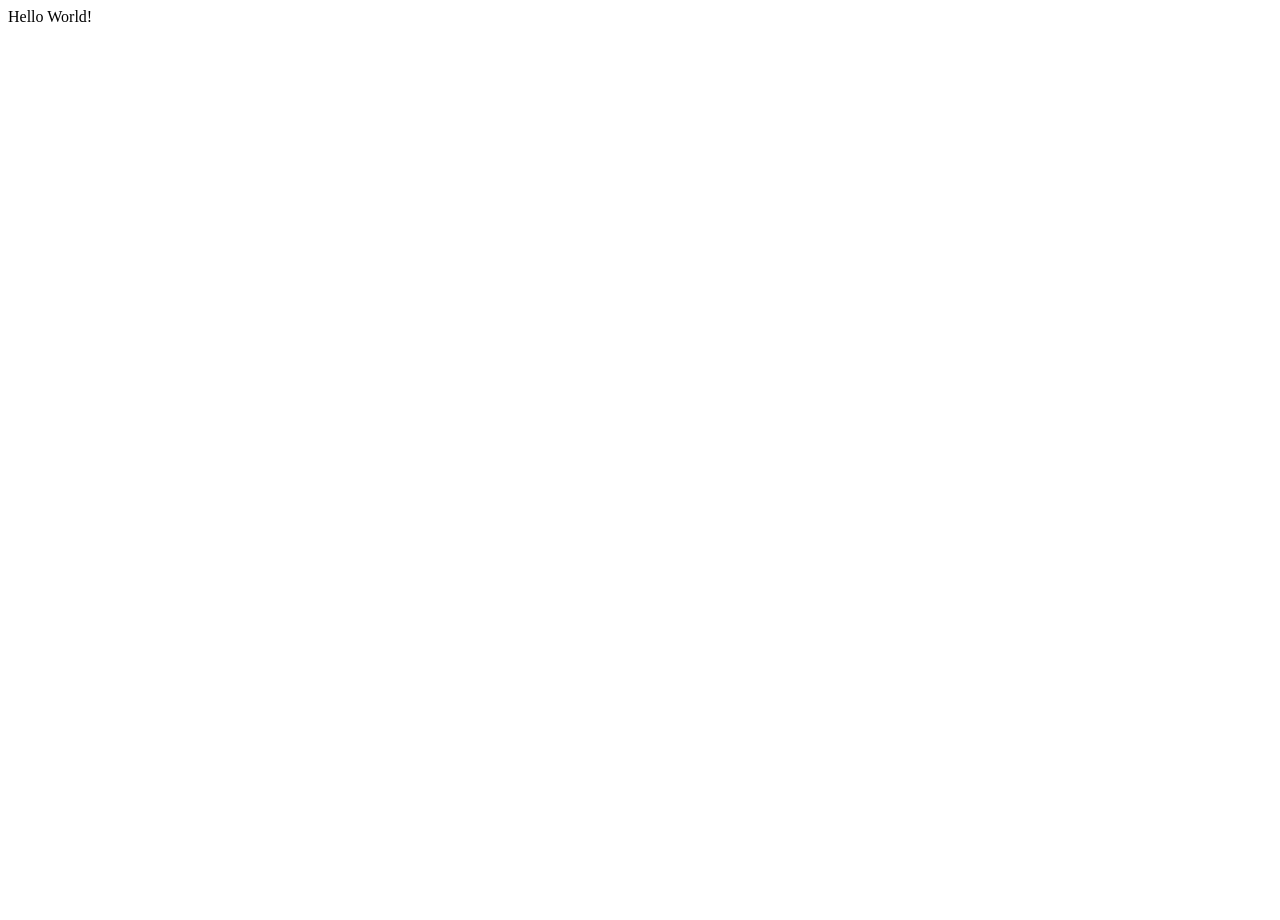
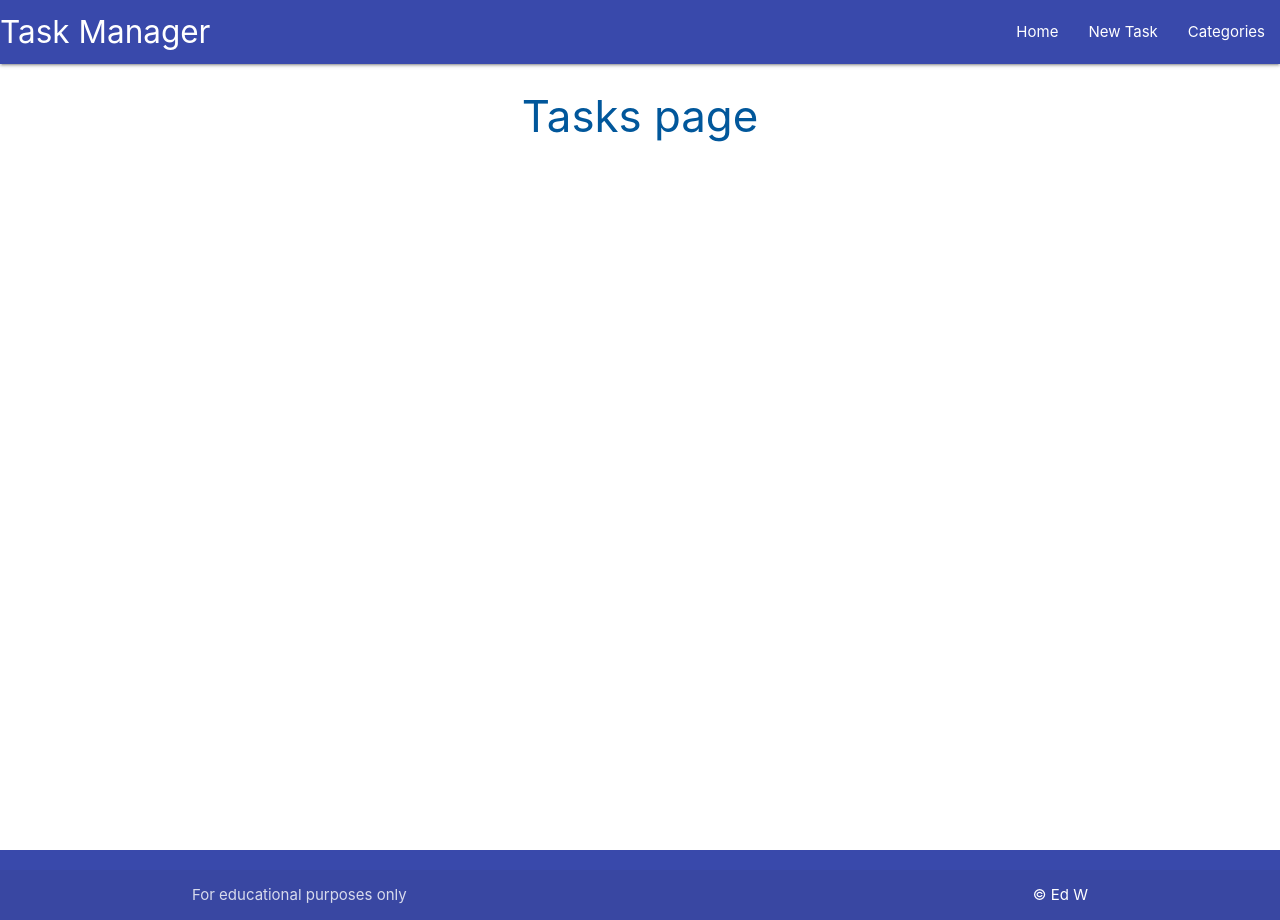
Before and after one commit to Ed-Whyatt/flask-sqlaachemy-task-manger, a Flask app: page / in a window 1280 px wide. Before the commit the page is almost empty. Run offline with Flask 2, Linux system fonts and the light colour scheme.

Commit message:
Add home page base and template inheritance

```diff
--- a/taskmanager/routes.py
+++ b/taskmanager/routes.py
@@ -5,4 +5,4 @@ from taskmanager.models import Category, Task
 
 @app.route("/")
 def home():
-    return render_template("base.html")
+    return render_template("tasks.html")
--- /dev/null
+++ b/taskmanager/static/css/style.css
@@ -0,0 +1,10 @@
+/* Meterialize sticky footer to stay at bottom of page */
+body {
+    display: flex;
+    min-height: 100vh;
+    flex-direction: column;
+  }
+
+  main {
+    flex: 1 0 auto;
+  }
--- /dev/null
+++ b/taskmanager/static/js/script.js
@@ -0,0 +1,5 @@
+document.addEventListener('DOMContentLoaded', function() {
+    // Sidenav initialization from Materialize
+    var sidenav = document.querySelectorAll('.sidenav');
+    M.Sidenav.init(sidenav);
+  });
--- a/taskmanager/templates/base.html
+++ b/taskmanager/templates/base.html
@@ -4,11 +4,61 @@
     <meta charset="UTF-8">
     <meta http-equiv="X-UA-Compatible" content="IE=edge">
     <meta name="viewport" content="width=device-width, initial-scale=1.0">
+
+    <!-- Font-awesome 5.15 -->
+    <link rel="stylesheet" href="https://cdnjs.cloudflare.com/ajax/libs/font-awesome/5.15.3/css/all.min.css" integrity="sha512-iBBXm8fW90+nuLcSKlbmrPcLa0OT92xO1BIsZ+ywDWZCvqsWgccV3gFoRBv0z+8dLJgyAHIhR35VZc2oM/gI1w==" crossorigin="anonymous" referrerpolicy="no-referrer" />
+
+    <!-- Materialize library Compiled and minified CSS CDN -->
+    <link rel="stylesheet" href="https://cdnjs.cloudflare.com/ajax/libs/materialize/1.0.0/css/materialize.min.css" type="text/css">
+
+    <!-- Taskmaster css -->
+    <link rel="stylesheet" href="{{ url_for('static', filename='css/style.css') }}" type="text/css">
     <title>Task Manager</title>
 </head>
 <body>
 
-    Hello World!
+    <header>
+        <!-- Nav bar from Materialize -->
+        <nav class="indigo darken-1">
+            <div class="nav-wrapper">
+              <a href="{{ url_for('home') }}" class="brand-logo">Task Manager</a>
+              <a href="#" data-target="mobile-demo" class="sidenav-trigger"><i class="fa fa-bars"></i></a>
+              <ul class="right hide-on-med-and-down">
+                <li><a href="{{ url_for('home') }}">Home</a></li>
+                <li><a href="">New Task</a></li>
+                <li><a href="">Categories</a></li>
+              </ul>
+            </div>
+          </nav>
+
+          <ul class="sidenav" id="mobile-demo">
+            <li><a href="{{ url_for('home') }}">Home</a></li>
+            <li><a href="">New Task</a></li>
+            <li><a href="">Categories</a></li>
+          </ul>
+          <!-- End of nav bar -->
+    </header>
+
+    <main class="container">
+        {% block content %}
+        {% endblock %}
+    </main>
+
+    <!-- footer from Materialize -->
+    <footer class="page-footer indigo darken-1">
+        <div class="footer-copyright">
+          <div class="container">
+          For educational purposes only
+          <a class="white-text right" href="https:/codeinstitute.net" target="_blank">&copy; Ed W</a>
+          </div>
+        </div>
+      </footer>
+      <!-- footer end -->
+
+    <!-- Materialize library Compiled and minified JavaScript CDN -->
+    <script src="https://cdnjs.cloudflare.com/ajax/libs/materialize/1.0.0/js/materialize.min.js"></script>
+    <!-- Taskmaster JavaScript -->
+    <script src="{{ url_for('static', filename='js/script.js') }}"></script>
 
 </body>
 </html>
--- /dev/null
+++ b/taskmanager/templates/tasks.html
@@ -0,0 +1,6 @@
+{% extends "base.html" %}
+{% block content %}
+
+<h3 class="light-blue-text text-darken-4 center-align">Tasks page</h3>
+
+{% endblock %}
```
